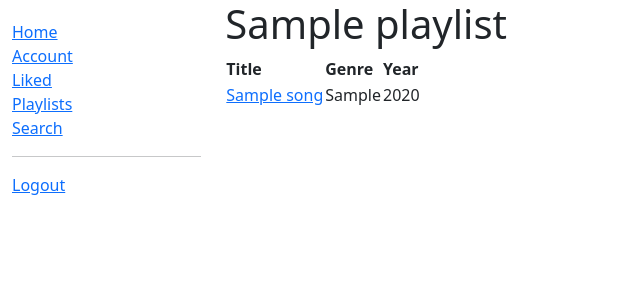
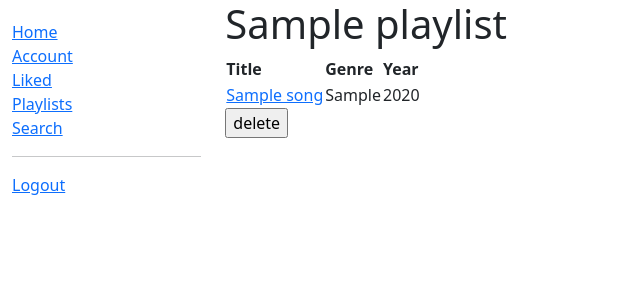
Before and after one commit to slocatelli30/WeMusic, a Django app: page /wmapp/playlists/1 in a window 1280 px wide. Shown: the top 300 px of the page, without its empty margins (0-640 px from the left). Run offline with Django 4.2, Linux system fonts and the light colour scheme; a user stored in the database is signed in; tables that the repository leaves empty hold one stand-in row (values such as "Sample post").

Commit message:
remove playlist function added

```diff
--- a/wmapp/templates/playlist_detail.html
+++ b/wmapp/templates/playlist_detail.html
@@ -1,7 +1,7 @@
 {% extends "base_generic.html" %}
 
 {% block content %}
-<h1>{{name}}</h1>
+<h1>{{playlist.name}}</h1>
 <table>
     <thead>
         <tr>
@@ -20,4 +20,8 @@
         {% endfor %}
     </tbody>
 </table>
+<form action="{% url 'delete_playlist' playlist.id %}" method="post">
+    {% csrf_token %}
+    <input type="submit" value="delete">
+</form>
 {% endblock %}
--- a/wmapp/urls.py
+++ b/wmapp/urls.py
@@ -8,6 +8,8 @@ urlpatterns = [
     path('playlists', views.playlists, name='playlists'),
     path('playlists/<int:playlist_id>',
          views.playlist_detail, name='playlist_detail'),
+    path('playlist/delete/<int:playlist_id>',
+         views.delete_playlist, name='delete_playlist'),
     path('songs/<int:song_id>', views.song_detail, name='song_detail'),
     path('song/like/<int:song_id>', views.like_song, name='like_song'),
     path('song/unlike/<int:song_id>', views.unlike_song, name='unlike_song'),
--- a/wmapp/views.py
+++ b/wmapp/views.py
@@ -95,7 +95,7 @@ def playlist_detail(request, playlist_id):
 
     context = {
         'songs': playlist.songs.order_by('title').all(),
-        'name': playlist.name
+        'playlist': playlist
 
     }
     return render(request, 'playlist_detail.html', context)
@@ -249,3 +249,12 @@ def unlike_song(request, song_id):
     ordinary_user.liked_songs.remove(song)
     ordinary_user.save()
     return redirect('song_detail', song_id=song_id)
+
+
+@login_required
+@derive_user_type
+@require_ordinary_user
+def delete_playlist(request, playlist_id):
+    playlist = get_object_or_404(Playlist, pk=playlist_id)
+    playlist.delete()
+    return redirect('playlists')
```
